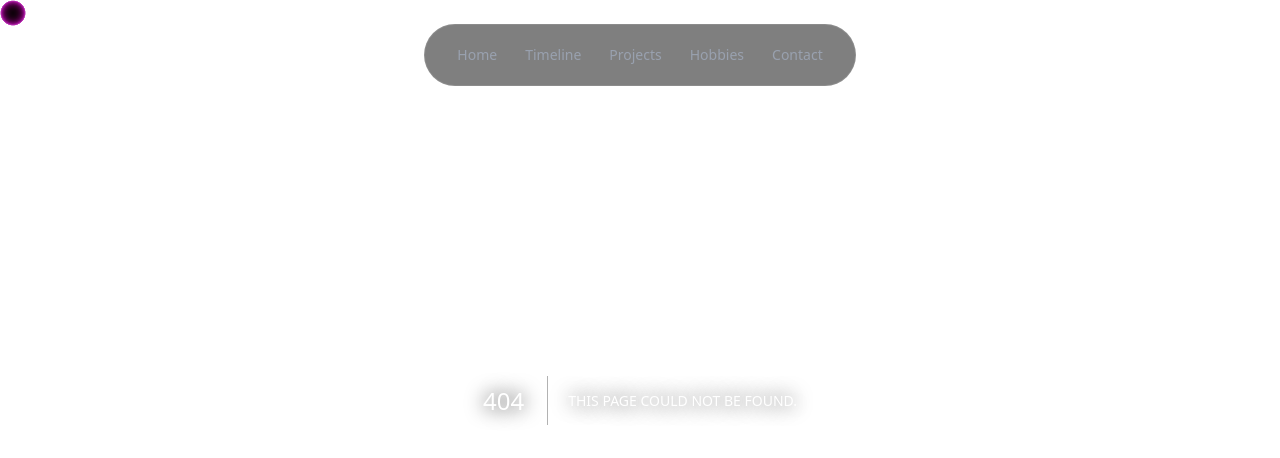
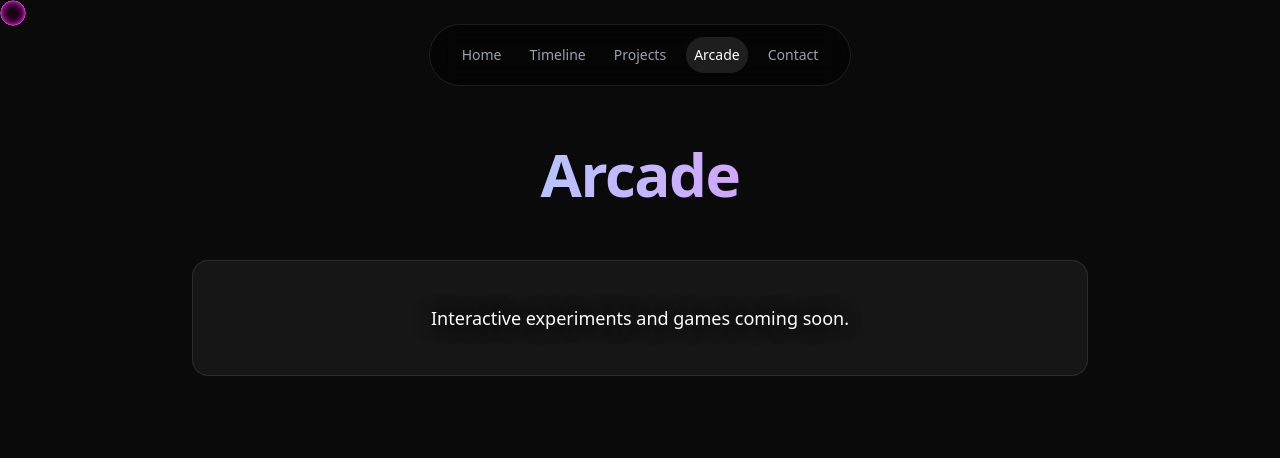
Before and after one commit to RozForCode/Portfolio-2026, a Next.js app: page /arcade in a window 1280 px wide. Before the commit this address had no page. Shown: the top 458 px of the page. Built offline with nearby package versions, Linux system fonts and the light colour scheme.

Commit message:
Deploying

```diff
--- /dev/null
+++ b/app/arcade/page.tsx
@@ -0,0 +1,39 @@
+"use client";
+
+import { motion } from "framer-motion";
+
+export default function ArcadePage() {
+  return (
+    <main className="min-h-screen bg-background text-foreground pt-36 pb-32 px-4 md:px-8 relative overflow-hidden">
+      {/* Simple Background Gradient for Arcade Vibe */}
+      <div className="absolute inset-0 bg-[radial-gradient(ellipse_at_center,_var(--tw-gradient-stops))] from-gray-900 via-black to-black -z-10" />
+
+      <div className="
+        text-4xl md:text-6xl
+        font-semibold
+        text-center
+        mb-12
+        bg-gradient-to-r from-timelineHeader via-cyan to-timelineHeader
+        bg-clip-text text-transparent
+        tracking-tight
+        pb-2
+        gradient-animate
+      ">
+        Arcade
+      </div>
+
+      <motion.div
+        initial={{ opacity: 0, y: 20 }}
+        animate={{ opacity: 1, y: 0 }}
+        transition={{ delay: 0.2 }}
+        className="max-w-4xl mx-auto text-center"
+      >
+        <div className="p-12 border border-white/10 rounded-2xl bg-white/5 backdrop-blur-sm">
+          <p className="text-gray-400 text-lg">
+            Interactive experiments and games coming soon.
+          </p>
+        </div>
+      </motion.div>
+    </main>
+  );
+}
--- a/app/hobbies/page.tsx
+++ /dev/null
@@ -1,40 +0,0 @@
-"use client";
-
-import Spline from "@splinetool/react-spline";
-import { useState } from "react";
-
-export default function HobbiesPage() {
-  const [isLoading, setIsLoading] = useState(true);
-
-  return (
-    <main className="min-h-screen bg-background text-foreground relative overflow-hidden">
-      {/* Loading Overlay */}
-      {isLoading && (
-        <div className="absolute inset-0 flex items-center justify-center z-20 bg-background">
-          <div className="flex flex-col items-center gap-4">
-            <div className="w-12 h-12 border-4 border-orchid border-t-transparent rounded-full animate-spin" />
-            <p className="text-orchid font-mono animate-pulse">Loading 3D Scene...</p>
-          </div>
-        </div>
-      )}
-
-      {/* Content Overlay - Optional text over the 3D scene */}
-      <div className="absolute top-24 left-4 md:left-10 z-10 pointer-events-none">
-        <h1 className="text-4xl md:text-6xl font-bold text-white mb-2 drop-shadow-lg">
-          Art & <span className="text-orchid">Books</span>
-        </h1>
-        <p className="text-gray-300 max-w-md drop-shadow-md">
-          Explore my creative world in 3D. Drag to rotate, scroll to zoom.
-        </p>
-      </div>
-
-      {/* Spline Scene */}
-      <div className="w-full h-screen">
-        <Spline
-          scene="https://prod.spline.design/6Wq1Q7YGyM-iab9i/scene.splinecode"
-          onLoad={() => setIsLoading(false)}
-        />
-      </div>
-    </main>
-  );
-}
--- a/components/layout/Navbar.tsx
+++ b/components/layout/Navbar.tsx
@@ -9,7 +9,7 @@ const navItems = [
     { name: "Home", path: "/" },
     { name: "Timeline", path: "/timeline" },
     { name: "Projects", path: "/projects" },
-    { name: "Hobbies", path: "/hobbies" },
+    { name: "Arcade", path: "/arcade" },
     { name: "Contact", path: "/contact" },
 ];
 
```
